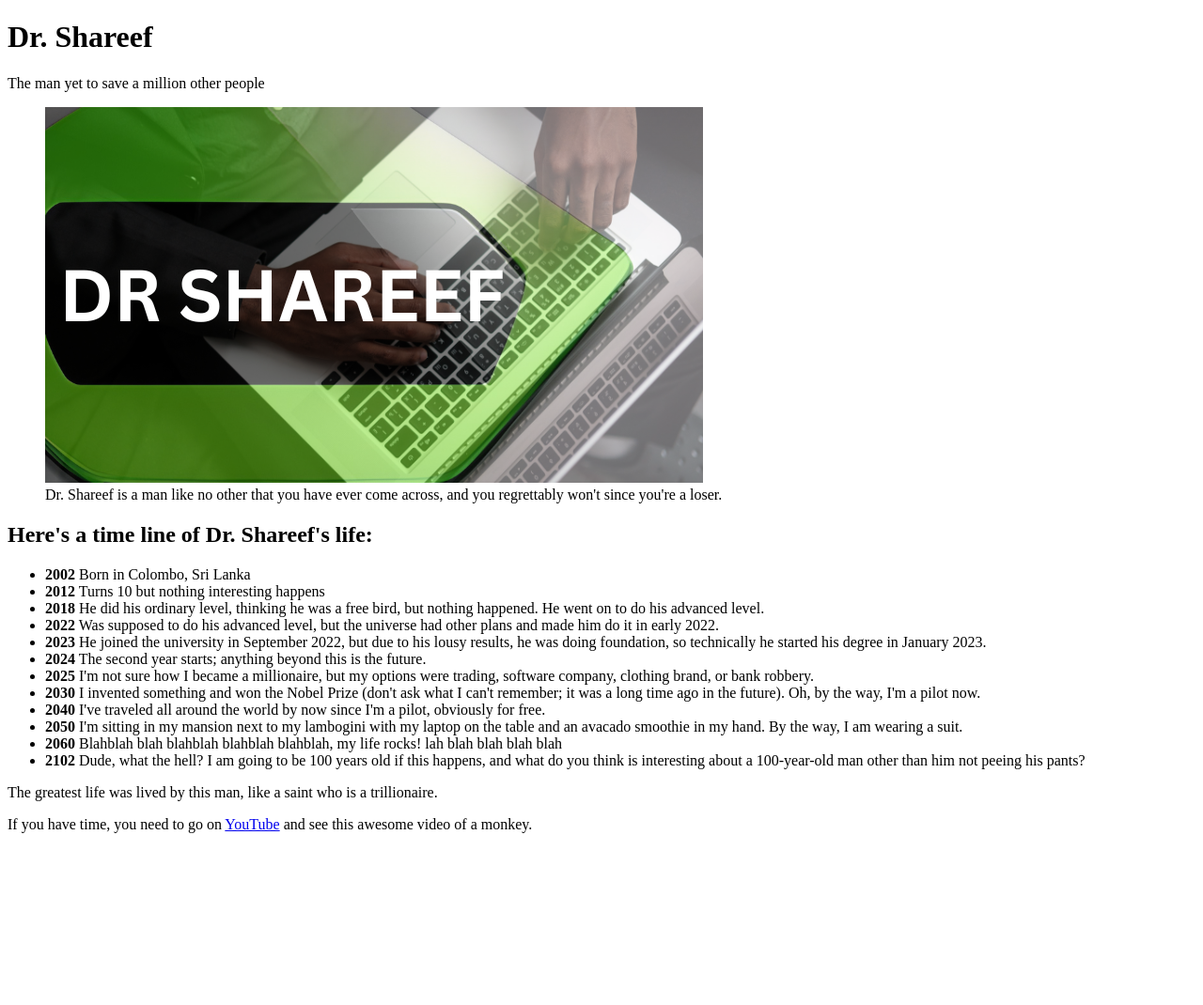
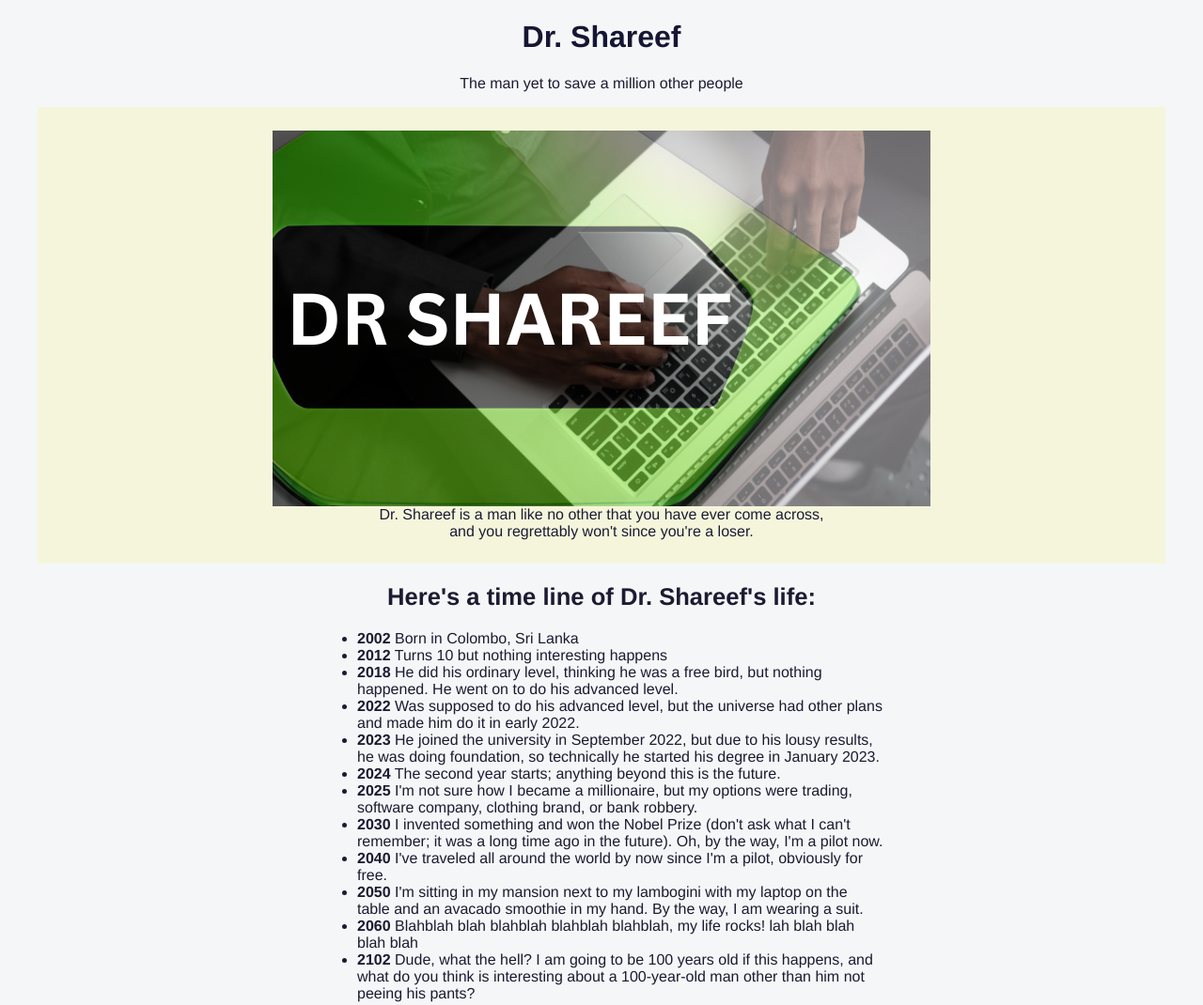
Before and after one commit to Amer-Shareef/fcc_project, a plain HTML site: page 10 - Tribute Page (P)/index.html in a window 1280 px wide. Shown: the top 1070 px of the page at 94% size. Before the commit the page ends 903 px from the top, so only its background shows below. Drawn offline with Linux system fonts and the light colour scheme.

Commit message:
added css decorations to the tribute page

```diff
--- a/10 - Tribute Page (P)/index.html
+++ b/10 - Tribute Page (P)/index.html
@@ -12,7 +12,7 @@
         <p>The man yet to save a million other people</p>
         <figure id="img-div">
             <img id="image" src="fCC_RWD_10_img_1.png" alt="Cool Looking DR SHAREEF text!!!!">
-            <figcaption id="img-caption">Dr. Shareef is a man like no other that you have ever come across, and you regrettably won't since you're a loser.</figcaption>
+            <figcaption id="img-caption">Dr. Shareef is a man like no other that you have ever come across,<br/> and you regrettably won't since you're a loser.</figcaption>
         </figure>
         <section id="tribute-info">
             <h2>Here's a time line of Dr. Shareef's life:</h2>
--- a/10 - Tribute Page (P)/styles.css
+++ b/10 - Tribute Page (P)/styles.css
@@ -0,0 +1,56 @@
+@media (prefers-reduced-motion: no-preference) {
+    * {
+        scroll-behavior: smooth;
+    }
+}
+
+body {
+    font-size: 16px;
+    width: 100%;
+    background: #f5f6f7;
+    color: #1b1b32;
+    font-family: Helvetica;
+    margin: 0;
+}
+
+main {
+    height: 50px;
+}
+
+h1 {
+    color: #161634;
+    font-size: 2em;
+    text-align: center;
+}
+
+p {
+    text-align: center;
+    margin: 10px;
+}
+
+h2 {
+    text-align: center;
+    font-size: 1.6em;
+}
+
+img {
+    display: block;
+    margin: auto;
+}
+
+#image {
+    max-width: 100%;
+}
+
+#img-div {
+    text-align: center;
+    background-color: beige;
+    padding: 25px;
+}
+
+#tribute-info {
+    align-items: center;
+    width: 80%;
+    margin: 0 auto 10px auto;
+    max-width: 600px;
+}
```
